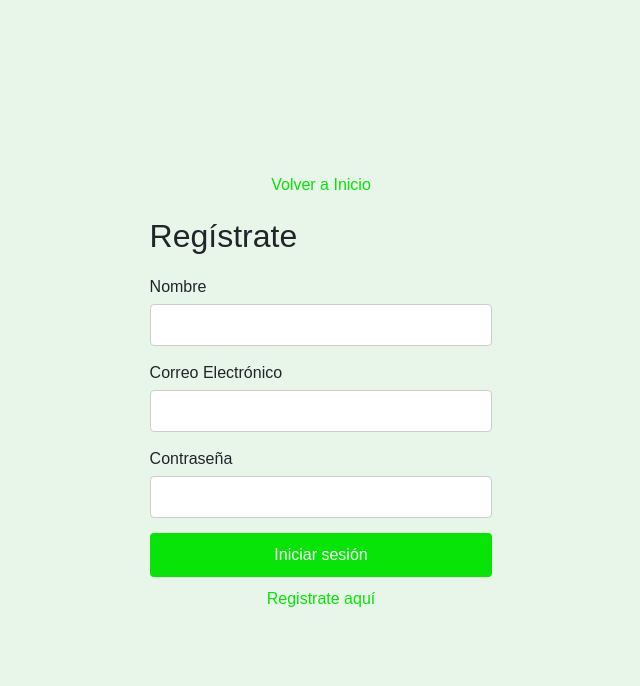
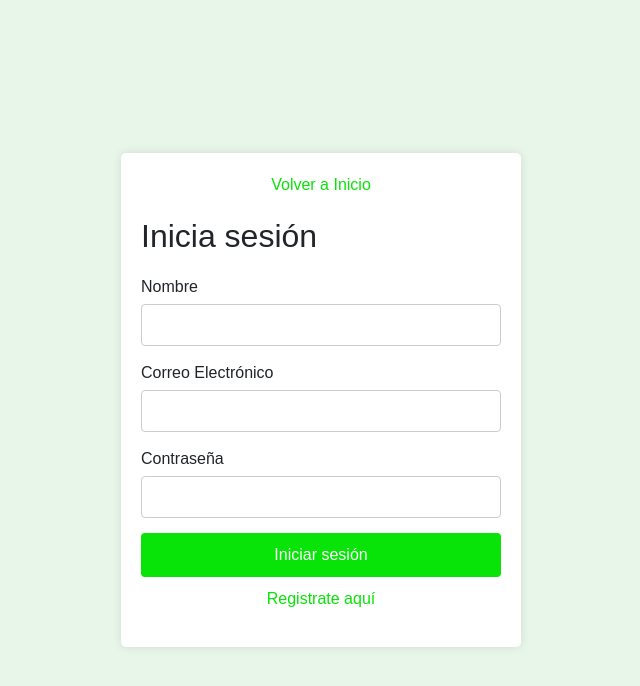
Before and after one commit to cesarlunava/sisri, a plain HTML site: page login.html in a window 1280 px wide. Shown: the whole page, without its empty margins (319-959 px from the left). Drawn offline with nearby package versions, Linux system fonts and the light colour scheme.

Commit message:
caja login

```diff
--- a/login.html
+++ b/login.html
@@ -16,7 +16,7 @@
             height: 100vh;
             margin: 0;
         }
-        .signup-container {
+        .login-container {
             background: #fff;
             padding: 20px;
             border-radius: 5px;
@@ -77,7 +77,7 @@
         <div class="back-to-home">
             <a href="index.html">Volver a Inicio</a>
         </div>
-        <h2>Regístrate</h2>
+        <h2>Inicia sesión</h2>
         <form action="/path/to/your/signup/handler" method="post">
             <label for="Nombre">Nombre</label>
             <input type="text" id="Nombre" name="Nombre" required>
```
